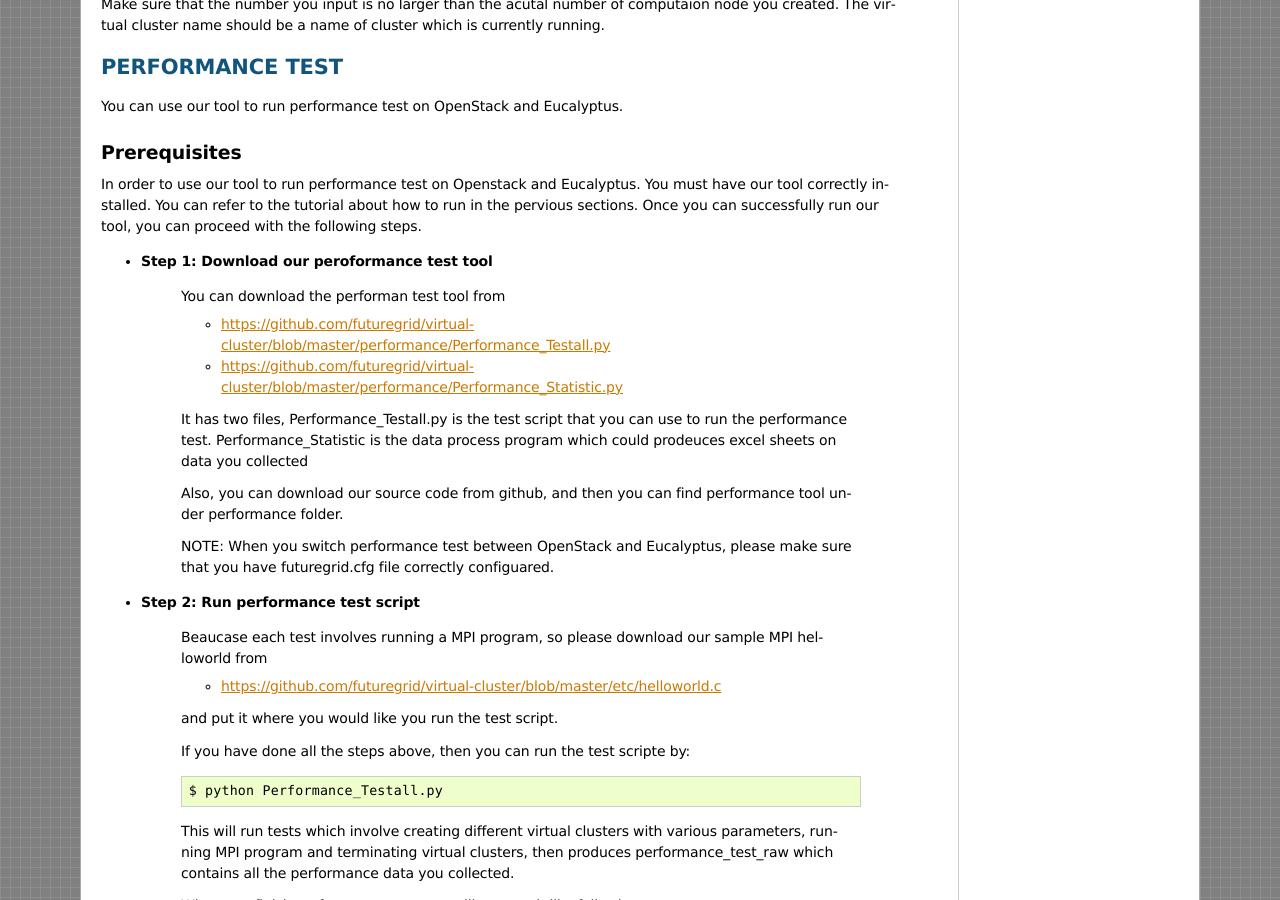
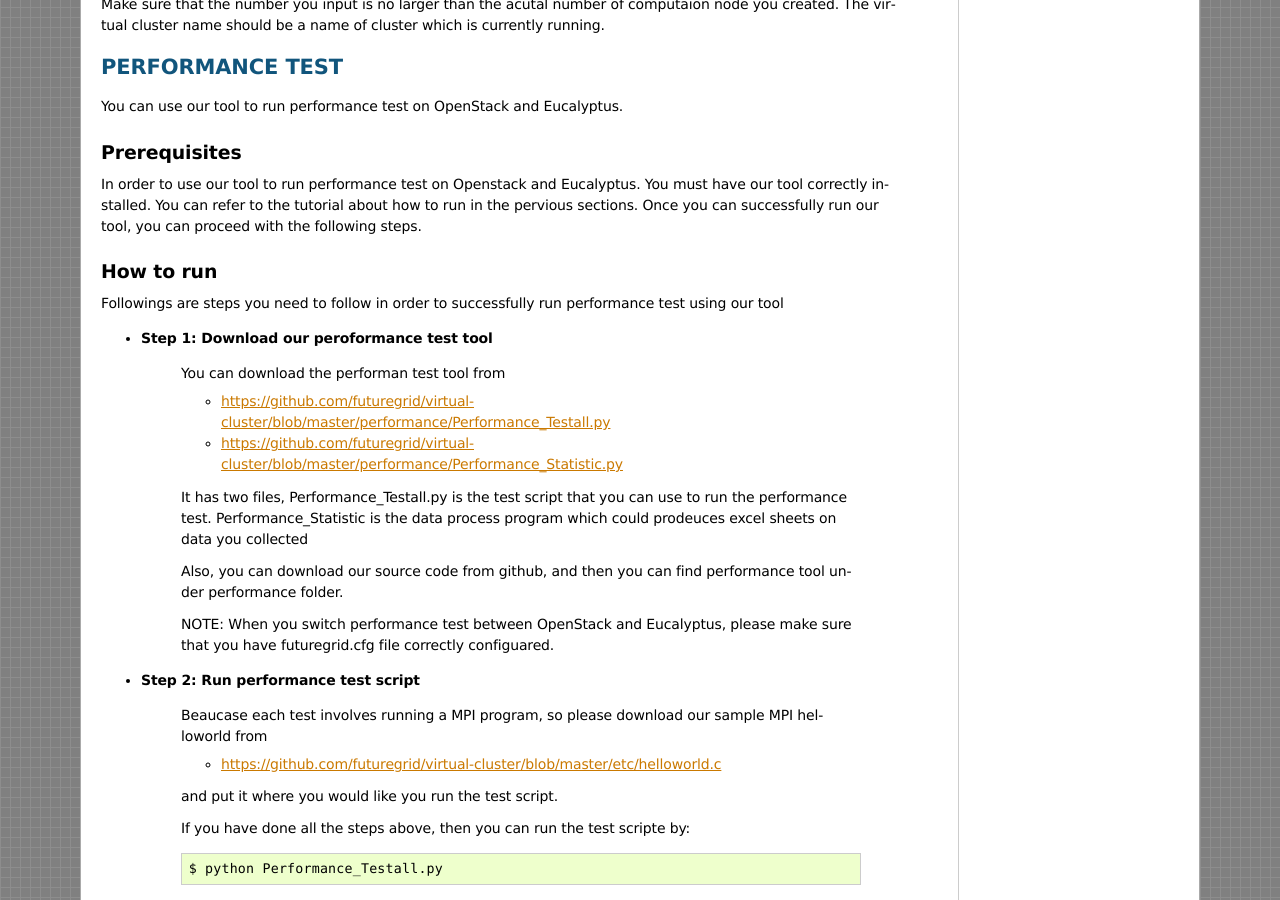
Before and after one commit to futuregrid/virtual-cluster, a Sphinx documentation site: the page built from doc/source/intro.rst, in a window 1280 px wide and 900 px high, scrolled down 8733 px. Built offline with Sphinx 7.4.7, drawn with Linux system fonts in a browser that asks for light colours; formulas are drawn with MathJax 3; pages that are not in the unit, such as notebooks, are missing from menus.

Commit message:
Update doc/source/intro.rst

```diff
--- a/doc/source/intro.rst
+++ b/doc/source/intro.rst
@@ -516,6 +516,11 @@ In order to use our tool to run performance test on Openstack and Eucalyptus. Yo
 our tool correctly installed. You can refer to the tutorial about how to run in the pervious
 sections. Once you can successfully run our tool, you can proceed with the following steps.
 
+How to run
+----------
+
+Followings are steps you need to follow in order to successfully run performance test using our tool
+
 * **Step 1: Download our peroformance test tool**
 
 	You can download the performan test tool from
```
